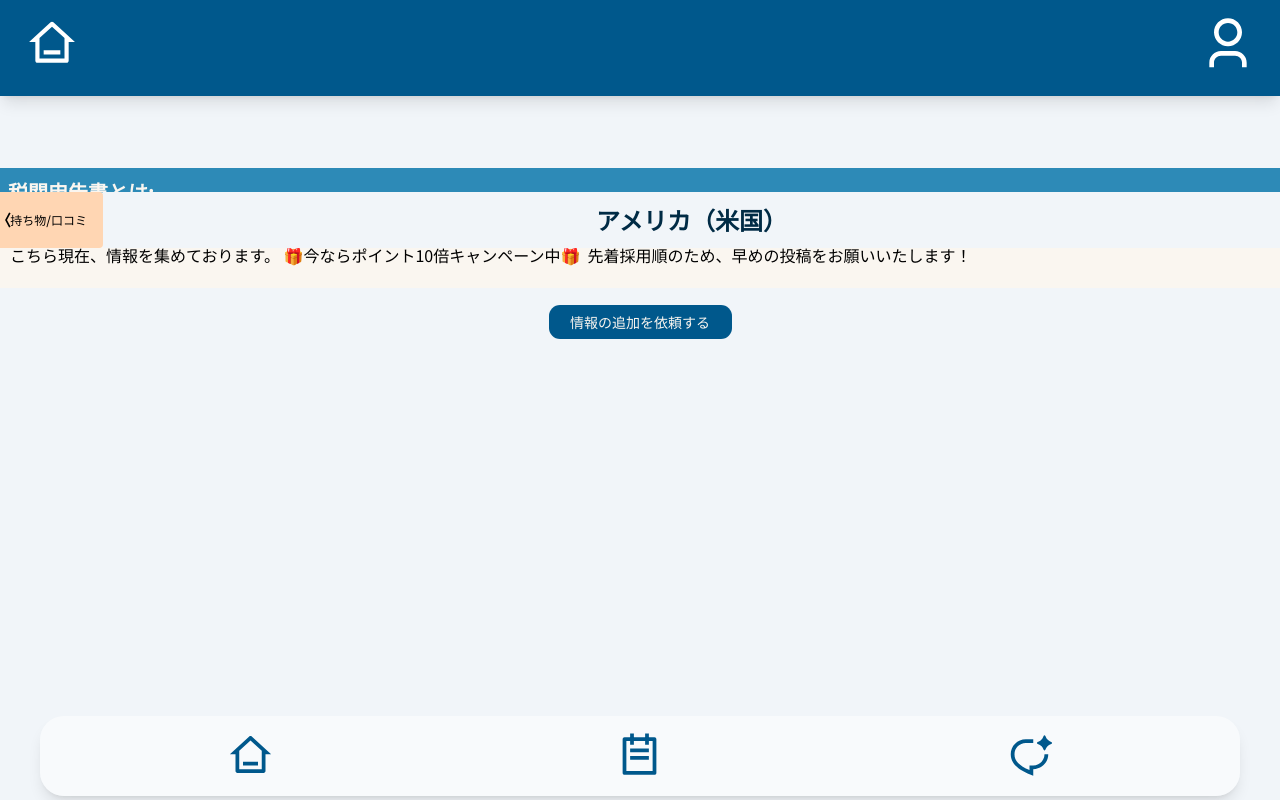
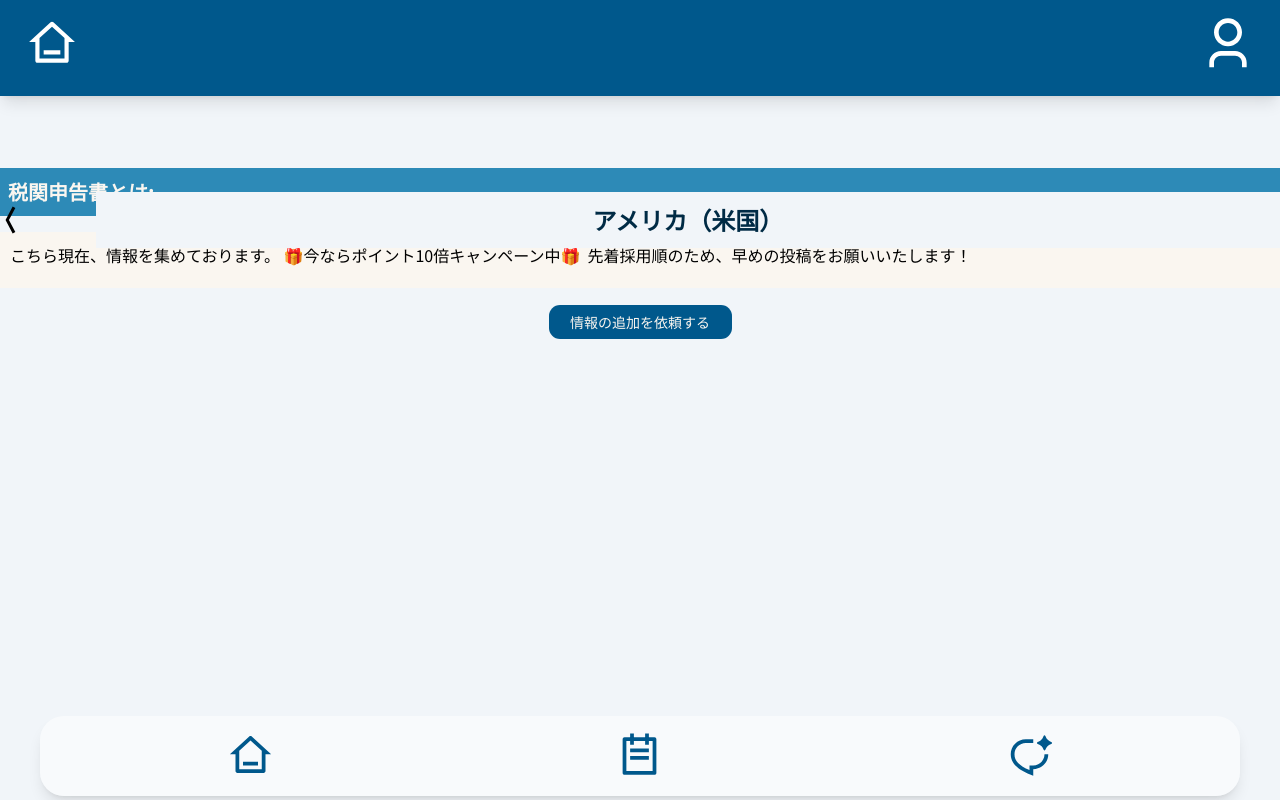
Before and after one commit to Triton-Swallows/Triton-Swallows-App, a React (Vite) app in the folder fe/: page /usa/packing-list/tax in a window 1280 px wide. Built offline with nearby package versions, Linux system fonts and the light colour scheme; no server answers.

Commit message:
style: 戻るボタンの修正（ラベルなし。パスの指定を任意に。パスがなければひとつ前のページへ遷移）

```diff
--- a/fe/src/components/atoms/BackIcon.tsx
+++ b/fe/src/components/atoms/BackIcon.tsx
@@ -1,21 +1,18 @@
-import { Link } from "react-router-dom";
+import { useNavigate } from "react-router-dom";
 import { RiArrowLeftWideLine } from "react-icons/ri";
 
 type Props = {
-  path: string;
-  label: string;
+  path?: string;
 };
 
-export const BackIcon: React.FC<Props> = ({ path, label }) => {
+export const BackIcon: React.FC<Props> = ({ path }) => {
+  const navigate = useNavigate();
   return (
-    <Link
-      to={path}
-      className="flex items-center bg-[#FFD6B3] w-[103px] h-[56px] px-[3px] py-[10px] justify-center rounded-r"
+    <button
+      onClick={() => (path ? navigate(path) : navigate(-1))}
+      className="flex items-start w-[103px] h-[56px] px-[3px] py-[10px] justify-start rounded-r"
     >
-      <RiArrowLeftWideLine className="text-4xl relative right-[5px]" />
-      <span className="flex items-center w-[102px] h-[24px] text-[12px] relative right-[13px] font-medium whitespace-nowrap">
-        {label}
-      </span>
-    </Link>
+      <RiArrowLeftWideLine className="text-4xl relative right-[10px]" />
+    </button>
   );
 };
```
